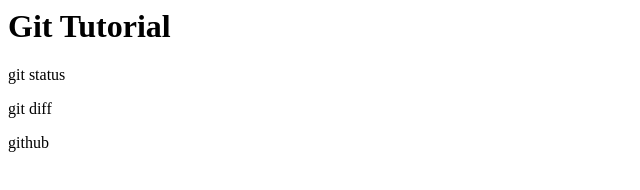
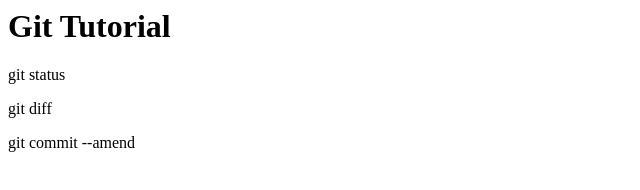
Before and after one commit to kouki6286/git_tutorial, a plain HTML site: page index.html in a window 1280 px wide. Shown: the whole page, without its empty margins (0-640 px from the left). Drawn offline with Linux system fonts and the light colour scheme.

Commit message:
git commit --amend add

```diff
--- a/index.html
+++ b/index.html
@@ -1,4 +1,4 @@
 <h1>Git Tutorial</h1>
 <p>git status</p>
 <p>git diff</p>
-<p>github</p>
+<p>git commit --amend</p>
```
